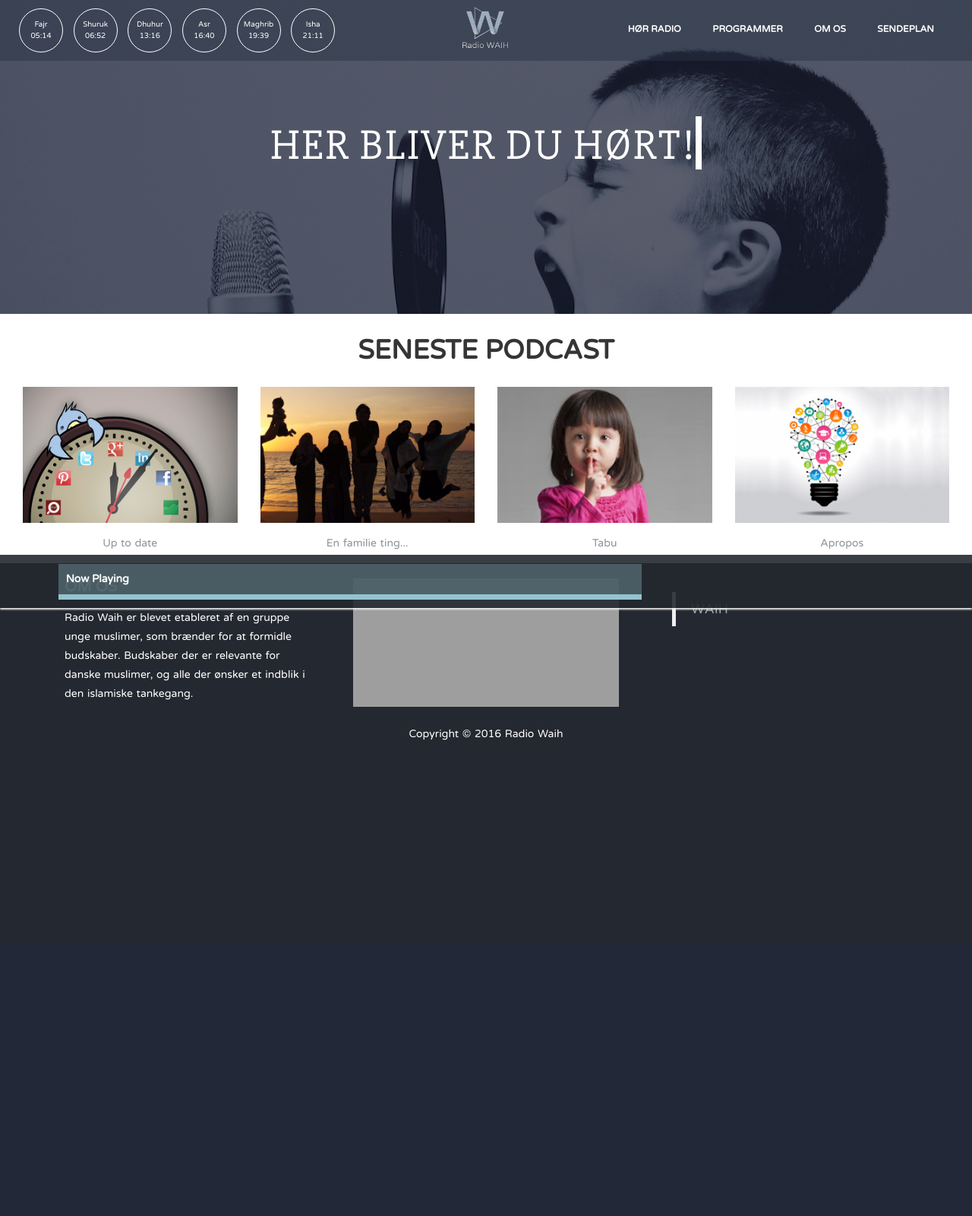
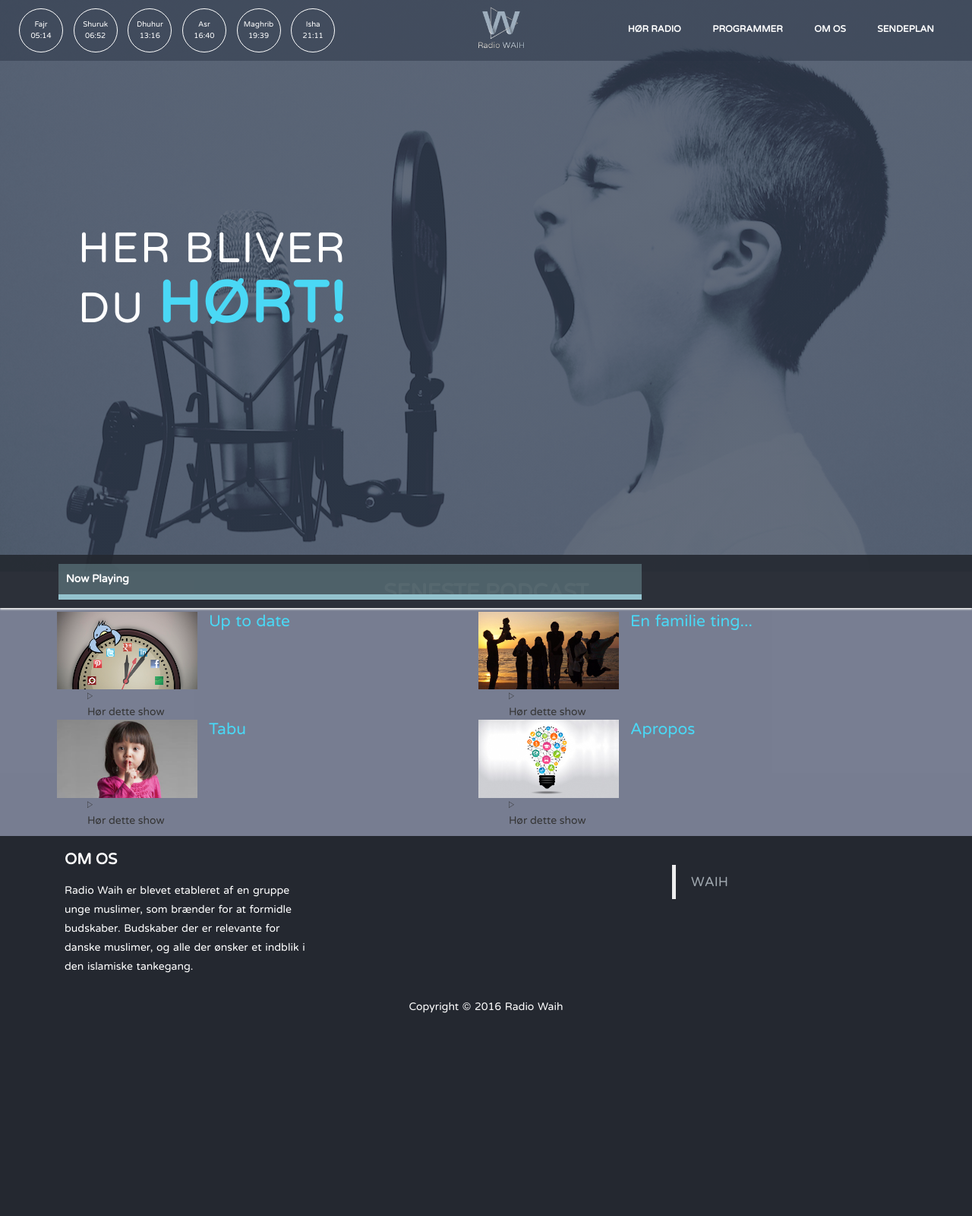
Before and after one commit to MuneebAshraf/Waih-v1, a PHP site: page / in a window 1280 px wide. Shown: the whole page at 76% size. Before the commit the page ends 974 px from the top, so only its background shows below. Run offline with PHP 8.4, Linux system fonts and the light colour scheme; some libraries are stand-ins or nearby versions; some web fonts are replaced; grey boxes are pictures that could not be loaded.

Commit message:
Podcast WIP

```diff
--- a/css/styles.css
+++ b/css/styles.css
@@ -590,7 +590,7 @@
 
 .hero {
     color: #fff;
-    background: linear-gradient(rgba(1, 12, 36, 0.58), rgba(1, 12, 36, 0.58)), url('../img/hero-bg.jpg') no-repeat center center;
+    background: linear-gradient(rgba(40, 57, 80, 0.67), rgba(40, 57, 80, 0.67)), url('../img/hero-bg.jpg') no-repeat center center;
     -webkit-background-size: cover;
     -moz-background-size: cover;
     -o-background-size: cover;
@@ -605,42 +605,27 @@
 }
 .logo{
     width:8%;
-    left:35px;
+    left:4em;
 }
 
 .stor{
-    display: flex;
-    justify-content: center;
+
 }
 
 .stor-text{
     color: #fff;
     font-size: 400%;
-    padding: 1vh 0 0 0;
+    padding: 18vh 0 15vh 8vw;
     margin-bottom: 190px;
     margin-top: 11vh;
     text-transform: uppercase;
-    font-family: 'Slabo 27px', serif;
     letter-spacing: 2px;
-    overflow: hidden; /* Ensures the content is not revealed until the animation */
-    border-right: .15em solid #fff; /* The typwriter cursor */
-    white-space: nowrap; /* Keeps the content on a single line */
-    animation:
-    typing 1.5s steps(20, end),
-    blink-caret .75s step-end infinite;
 }
 
-@keyframes typing {
-  from { width: 0% }
-  to { width: 45% }
+.hørt{
+    font-size: 135%;
+    color: #4ad8f5;
 }
-
-/* The typewriter cursor effect */
-@keyframes blink-caret {
-  from, to { border-color: transparent }
-  25% { border-color: #fff; }
-}
-
 
 .lille{display: none;}
 
@@ -657,9 +642,11 @@
 }
 
 .podcastF p{
-    color: #fff;
+    color: #4ad8f5;
     margin: 0;
+    font-size: 150%;
 }
+
 
 
 /*
@@ -830,24 +817,9 @@
     margin-top: -40px;
 }
 
-.effects { padding-left: 15px; }
-.effects .img { position: relative; margin-bottom: 0px; position: relative; z-index: 1; overflow: hidden; }
-.effects .img:nth-child(n) { margin-right: 5px; }
-.effects .img:first-child { margin-left: -15px; }
-.effects .img:last-child { margin-right: 0; }
-.effects .img img { display: block; margin: 0; padding: 0; height: auto; }
-.overlay { display: block; position: absolute; z-index: 20; background: rgba(148, 195, 206, 0.8); overflow: hidden; transition: all 0.5s; -webkit-transition: all 0.5s; -moz-transition: all 0.5s; -o-transition: all 0.5s; }
-a.close-overlay { display: block; position: absolute; top: 0; right: 0; z-index: 100; width: 45px; height: 45px; font-size: 20px; font-weight: 700; color: #fff; line-height: 45px; text-align: center; background-color: #000; cursor: pointer; }
-a.close-overlay.hidden { display: none; }
-a.expand { display: block; position: absolute; z-index: 100; text-align: center; color: #fff; font-weight: 600; font-size: 14px; text-transform: uppercase; line-height: 30px; }
 
-.overlay-effect .img i { font-size: 30px; }
-.overlay-effect .overlay { bottom: 0; left: 0; right: 0; width: 100%; height: 100%; opacity: 0; }
-.overlay-effect .overlay a.expand { left: 0; right: 0; bottom: 47%; margin: 0 auto -30px auto; }
-.overlay-effect .img:hover .overlay { height: 100%; opacity: 1; }
 .img img { width: -webkit-calc(100% + 40px) !important; width: calc(100% + 40px) !important; -webkit-transition: opacity 0.35s, -webkit-transform 0.35s; transition: opacity 0.35s, transform 0.35s; -moz-transition: opacity 0.35s, -moz-transform 0.35s; -o-transition: opacity 0.35s, -o-transform 0.35s; -webkit-transform: translate3d(-40px, 0, 0); transform: translate3d(-40px, 0, 0); -ms-transform: translate3d(-40px, 0, 0); }
-.img:hover img { -webkit-transform: translate3d(0, 0, 0); transform: translate3d(0, 0, 0); -ms-transform: translate3d(-40px, 0, 0); }
-.designs { position: absolute; left: 0; right: 0; margin-left: auto; margin-right: auto; top: 50px; }
+
 
 .hvad h1{
     font-size: 300%;
--- a/index.html
+++ b/index.html
@@ -67,98 +67,100 @@
 
 
        <div class="stor">
-       <h1 class="stor-text">her bliver du hørt!</h1>
+       <h1 class="stor-text">her bliver<br>du <span class="hørt"><b>hørt!</b></span></h1>
        </div>
        <h1 class="lille wp1">Lyt<br>med<br>via<br>vores<br><span style="color:#b29442">APP</span></h1>
        <a class="btn btn-full js--scroll-to-plans" href="http://onelink.to/j3nhpt">Download</a>
         </div>
 
     </div>
-    <section class="podcast">
+    <section class="podcastF">
+        <div class="container">
     <div class="row">
     <div class="col-md-12 col-sm-12 col-xs-12">
             <h2 class="text-center">Seneste podcast</h2>
             <!--
-                 <div class="col-md-3 col-sm-6 wp3">
-                      <div class="overlay-effect effects clearfix">
-                        <div class="img">
+                 <div class="col-md-6 col-sm-6 wp3">
+                      <div class="">
+                        <div class="img col-md-4">
                           <img src="img/samfund.jpg" alt="Portfolio Item">
                           <div class="overlay">
                             <a href="#" onclick="MM_openBrWindow('samfund-lyd.html','','resizable=yes,width=540,height=300')" class="expand"><i class="ion-ios-play-outline"></i><br>Hør dette show</a>
                           </div>
                         </div>
                       </div>
-                     <p class="text-center">Samfundsdebatten</p>
+                     <p class="PodcastHeader">Samfundsdebatten</p>
                     </div>
-                 <div class="col-md-3 col-sm-6 wp3">
-                      <div class="overlay-effect effects clearfix">
-                        <div class="img">
+                 <div class="col-md-6 col-sm-6 wp3">
+                      <div class="">
+                        <div class="img col-md-4">
                           <img src="img/kultur.jpg" alt="Portfolio Item">
                           <div class="overlay">
                             <a href="#" onclick="MM_openBrWindow('tur-kultur-lyd.html','','resizable=yes,width=540,height=300')" class="expand"><i class="ion-ios-play-outline"></i><br>Hør dette show</a>
                           </div>
                         </div>
                       </div>
-                     <p class="text-center">En tur med kultur</p>
+                     <p class="PodcastHeader">En tur med kultur</p>
                     </div>
-                 <div class="col-md-3 col-sm-6 wp3">
-                      <div class="overlay-effect effects clearfix">
-                        <div class="img">
+                 <div class="col-md-6 col-sm-6 wp3">
+                      <div class="">
+                        <div class="img col-md-4">
                           <img src="img/toppen.JPG" alt="Portfolio Item">
                           <div class="overlay">
                             <a href="#" onclick="MM_openBrWindow('isbjerget-lyd.html','','resizable=no,width=540,height=300')" class="expand"><i class="ion-ios-play-outline"></i><br>Hør dette show</a>
                           </div>
                         </div>
                       </div>
-                    <p class="text-center">Toppen af Isbjerget</p>
+                    <p class="PodcastHeader">Toppen af Isbjerget</p>
                   </div>
 -->
-                 <div class="col-md-3 col-sm-6 wp3">
-                      <div class="overlay-effect effects clearfix">
-                        <div class="img">
+                 <div class="col-md-6 col-sm-6 wp3">
+                      <div class="">
+                        <div class="img col-md-4">
                           <img src="img/myter.jpg" alt="Portfolio Item">
                           <div class="overlay">
                             <a href="#" onclick="MM_openBrWindow('religiøse-lyd.html','','resizable=yes,width=540,height=300')" class="expand"><i class="ion-ios-play-outline"></i><br>Hør dette show</a>
                           </div>
                         </div>
                       </div>
-                     <p class="text-center">Up to date</p>
+                     <p class="PodcastHeader">Up to date</p>
                     </div>
-                <div class="col-md-3 col-sm-6 wp3">
-                      <div class="overlay-effect effects clearfix">
-                        <div class="img">
+                <div class="col-md-6 col-sm-6 wp3">
+                      <div class="">
+                        <div class="img col-md-4">
                           <img src="img/familie.jpg" alt="Portfolio Item">
                           <div class="overlay">
                             <a href="#" onclick="MM_openBrWindow('familie-lyd.html','','resizable=yes,width=540,height=300')" class="expand"><i class="ion-ios-play-outline"></i><br>Hør dette show</a>
                           </div>
                         </div>
                       </div>
-                     <p class="text-center">En familie ting...</p>
+                     <p class="PodcastHeader">En familie ting...</p>
                     </div>
-                <div class="col-md-3 col-sm-6 wp3">
-                      <div class="overlay-effect effects clearfix">
-                        <div class="img">
+                <div class="col-md-6 col-sm-6 wp3">
+                      <div class="">
+                        <div class="img col-md-4">
                           <img src="img/tabu.jpg" alt="Portfolio Item">
                           <div class="overlay">
                             <a href="#" onclick="MM_openBrWindow('tabu-lyd.html','','resizable=yes,width=540,height=300')" class="expand"><i class="ion-ios-play-outline"></i><br>Hør dette show</a>
                           </div>
                         </div>
                       </div>
-                    <p class="text-center">Tabu</p>
+                    <p class="PodcastHeader">Tabu</p>
                   </div>
-                <div class="col-md-3 col-sm-6 wp3">
-                      <div class="overlay-effect effects clearfix">
-                        <div class="img">
+                <div class="col-md-6 col-sm-6 wp3">
+                      <div class="">
+                        <div class="img col-md-4">
                           <img src="img/test.jpeg" alt="Portfolio Item" onClick="document.getElementById('audio_play').pause(); return false;">
                           <div class="overlay">
                             <a href="#" onclick="MM_openBrWindow('apropos-lyd.html','','resizable=yes,width=540,height=300')" class="expand"><i class="ion-ios-play-outline"></i><br>Hør dette show</a>
                           </div>
                         </div>
                       </div>
-                     <p class="text-center">Apropos</p>
+                     <p class="PodcastHeader">Apropos</p>
                 </div>
             </div>
           </div>
+        </div>
         </section>
 
 
```
